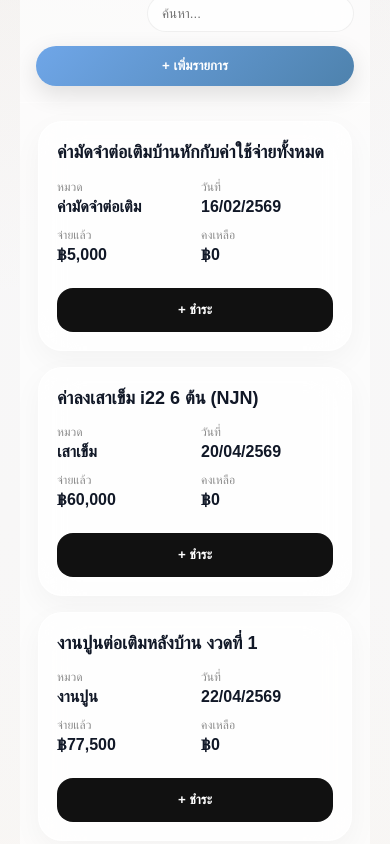
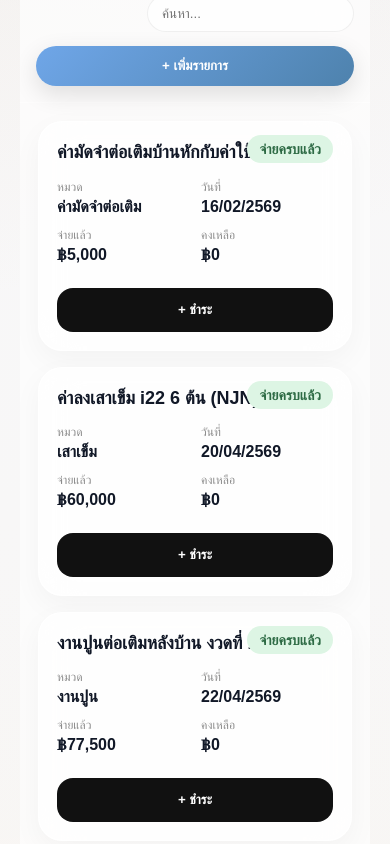
Before and after one commit to mildermine-kwr/am-home-budget, a React (Vite) app: page / in a window 390 px wide. Shown: the part 1340-2184 px from the top of the page. Built offline with nearby package versions, Linux system fonts and the light colour scheme; a web font is replaced by a local one.

Commit message:
Add status on mobile

```diff
--- a/src/App.jsx
+++ b/src/App.jsx
@@ -840,12 +840,27 @@ button:hover{
 
               return (
                 <div
-                  key={item.id}
-                  className="mobile-budget-card"
-                >
+  key={item.id}
+  className="mobile-budget-card"
+  style={{
+    position: 'relative',
+  }}
+>
                   <div className="mobile-budget-title">
-                    {item.note}
-                  </div>
+  {item.note}
+</div>
+
+<div
+  style={{
+    position: 'absolute',
+    top: '18px',
+    right: '18px',
+  }}
+>
+  <StatusBadge>
+    {statusText(item)}
+  </StatusBadge>
+</div>
 
                   <div className="mobile-budget-meta">
                     <div>
```
